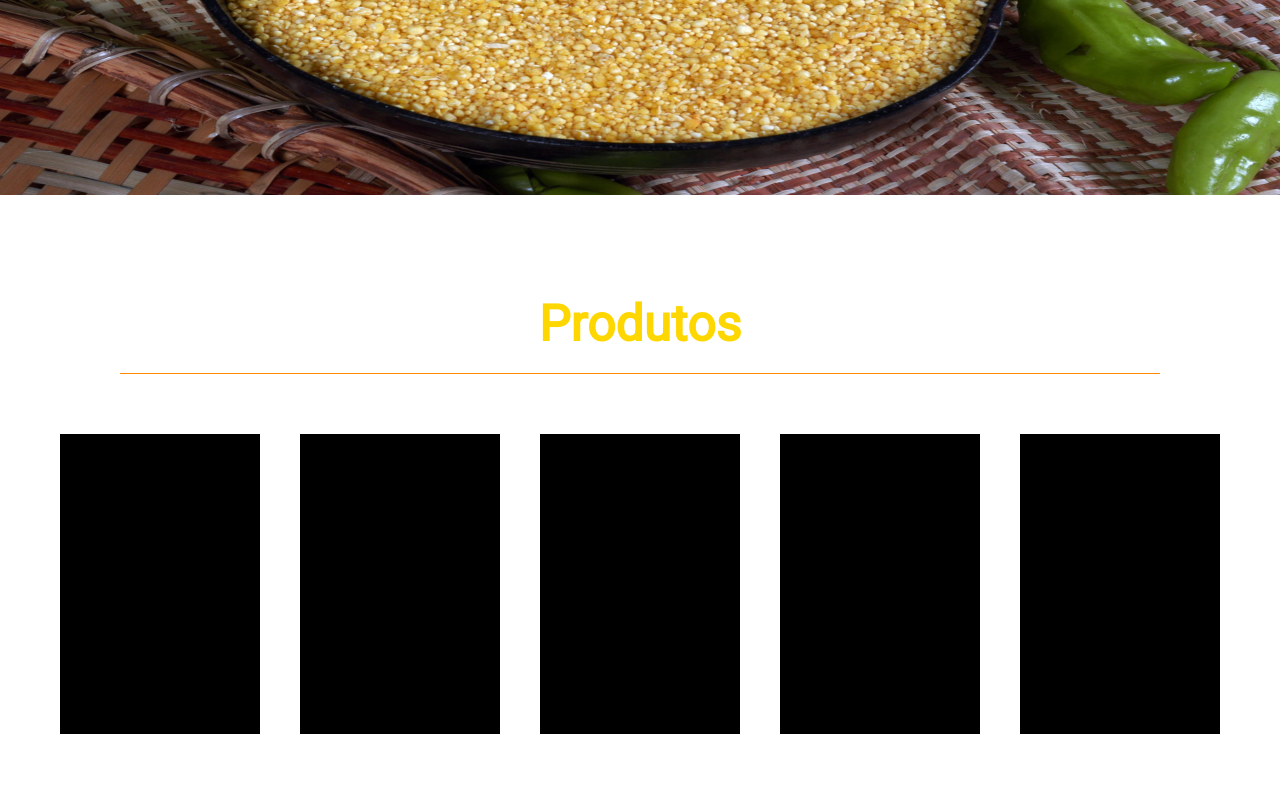
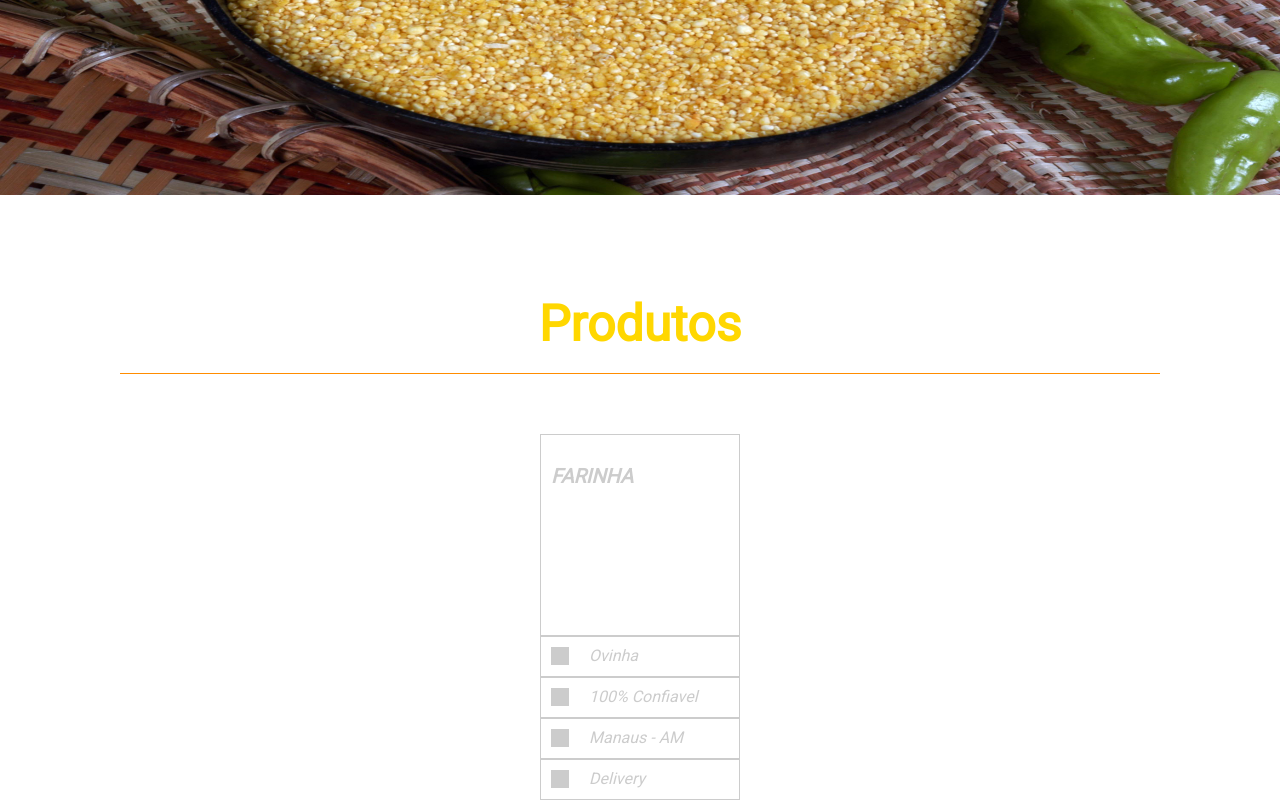
Before and after one commit to PatrikDeveloper/uarini.com, a React (Create React App) app: page / in a window 1280 px wide. Shown: the part 415-1215 px from the top of the page. Before the commit the page ends 1149 px from the top, so only its background shows below. Built offline with nearby package versions, Linux system fonts and the light colour scheme.

Commit message:
Produtos

```diff
--- /dev/null
+++ b/src/components/Content/Products/components/ContentBox/ItemsBox/index.js
@@ -0,0 +1,29 @@
+import React from 'react';
+import * as S from './styles';
+
+export default function ItemsBox() {
+  return (
+    <S.Wrapper>
+      <S.WrapperImg>
+        <S.Image></S.Image>
+        <S.Title>Farinha</S.Title>
+      </S.WrapperImg>
+      <S.Content>
+        <S.Icon />
+        <S.Label>Ovinha</S.Label>
+      </S.Content>
+      <S.Content>
+        <S.Icon />
+        <S.Label>100% Confiavel</S.Label>
+      </S.Content>
+      <S.Content>
+        <S.Icon />
+        <S.Label>Manaus - AM</S.Label>
+      </S.Content>
+      <S.Content>
+        <S.Icon />
+        <S.Label>Delivery</S.Label>
+      </S.Content>
+    </S.Wrapper>
+  );
+};
--- /dev/null
+++ b/src/components/Content/Products/components/ContentBox/ItemsBox/styles.js
@@ -0,0 +1,47 @@
+import styled from 'styled-components';
+
+
+export const Wrapper = styled.div`
+  color: #ccc;
+`;
+
+export const WrapperImg = styled.div`
+  width: 100%;
+  height: 200px;
+`;
+
+export const Image = styled.img`
+
+`;
+
+export const Title = styled.div`
+  padding: 10px;
+  font-size: 20px;
+  margin: auto;
+  font-weight: bold;
+  text-transform: uppercase;
+  font-style: italic;
+`;
+
+export const Content = styled.div`
+  border-top: 2px solid #ccc;
+  padding: 10px;
+  margin: auto;
+  `;
+
+export const Icon = styled.span`
+  width: 18px;
+  height: 18px;
+  background: #ccc;
+  display: inline-block;
+  vertical-align: top;
+  `;
+
+export const Label = styled.span`
+  display: inline-block;
+  vertical-align: top;
+  font-style: italic;
+  line-height: 18px;
+  font-size: 16px;
+  margin-left: 20px;
+`;
--- a/src/components/Content/Products/components/ContentBox/index.js
+++ b/src/components/Content/Products/components/ContentBox/index.js
@@ -1,15 +1,14 @@
 import React from 'react';
 import * as S from './styles';
+import ItemsBox from './ItemsBox';
 
 
 export default function ContentBox() {
   return (
     <S.Wrapper>
-      <S.BoxProduct />
-      <S.BoxProduct />
-      <S.BoxProduct />
-      <S.BoxProduct />
-      <S.BoxProduct />
+      <S.BoxProduct>
+        <ItemsBox />
+      </S.BoxProduct>
     </S.Wrapper>
   );
 };
--- a/src/components/Content/Products/components/ContentBox/styles.js
+++ b/src/components/Content/Products/components/ContentBox/styles.js
@@ -9,6 +9,5 @@ export const Wrapper = styled.div`
 export const BoxProduct = styled.div`
   margin: auto;
   width: 200px;
-  height: 300px;
-  background: black;
+  border: 1px solid #ccc;
 `;
```
